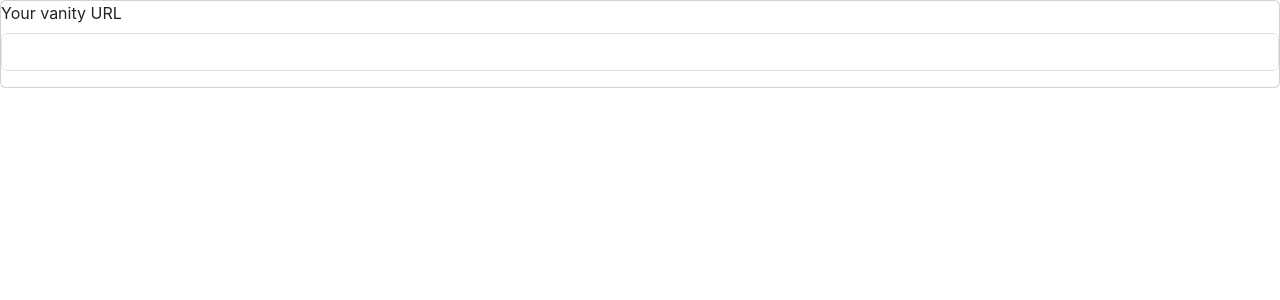
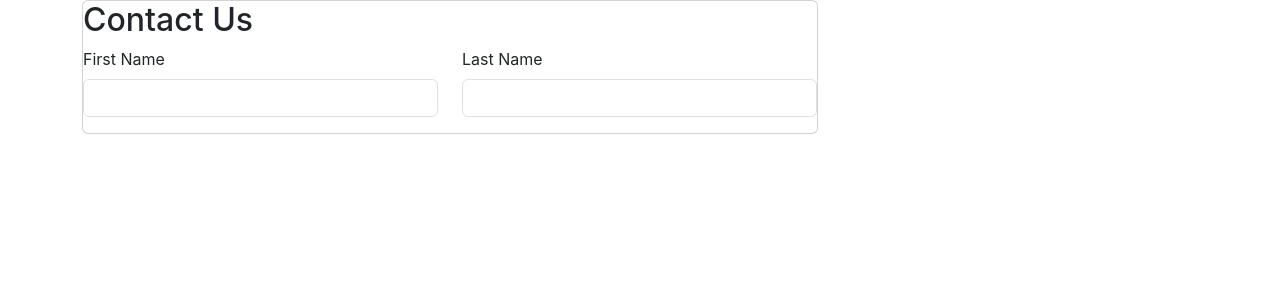
Before and after one commit to nishantcm/contact-form-main-fm, a React (Create React App) app: page / in a window 1280 px wide. Shown: the top 300 px of the page. Built offline with nearby package versions, Linux system fonts and the light colour scheme.

Commit message:
Update the input style

```diff
--- a/src/components/ContactForm.jsx
+++ b/src/components/ContactForm.jsx
@@ -2,10 +2,31 @@
 export default function Form() {
     return (
         <section>
-            <div className="card">
-                <label for="basic-url" class="form-label">Your vanity URL</label>
-                <div class="input-group mb-3">
-                    <input type="text" class="form-control" id="basic-url" aria-describedby="basic-addon3"/>
+            <div className="section">
+                <div className="container">
+                    <div className="row">
+                        <div className="col-12 col-sm-12 col-md-8">
+                            <div className="card cardPadding">
+                                <div className="head">
+                                    <h2>Contact Us</h2>
+                                </div>
+                                <div className="row">
+                                    <div className="col-12 col-sm-12 col-md-6">
+                                        <label for="first-name" class="form-label" required>First Name</label>
+                                        <div class="form-label mb-3">
+                                            <input type="text" class="form-control" id="first-name" aria-describedby="basic-addon3"/>
+                                        </div>
+                                    </div>
+                                    <div className="col-12 col-sm-12 col-md-6">
+                                        <label for="last-name" class="form-label" required>Last Name</label>
+                                        <div class="form-label mb-3">
+                                            <input type="text" class="form-control" id="last-name" aria-describedby="basic-addon3"/>
+                                        </div>
+                                    </div>
+                                </div>
+                            </div>
+                        </div>
+                    </div>
                 </div>
             </div>
         </section>
```
